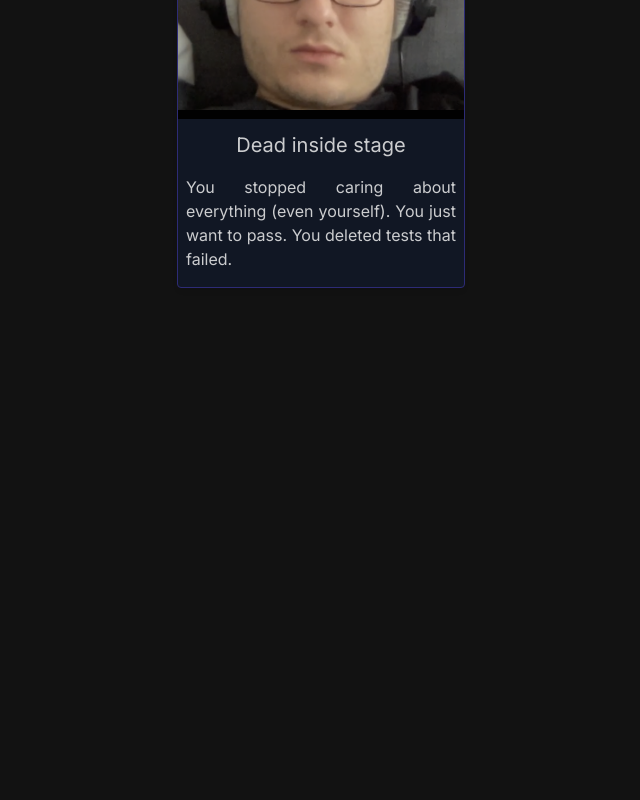
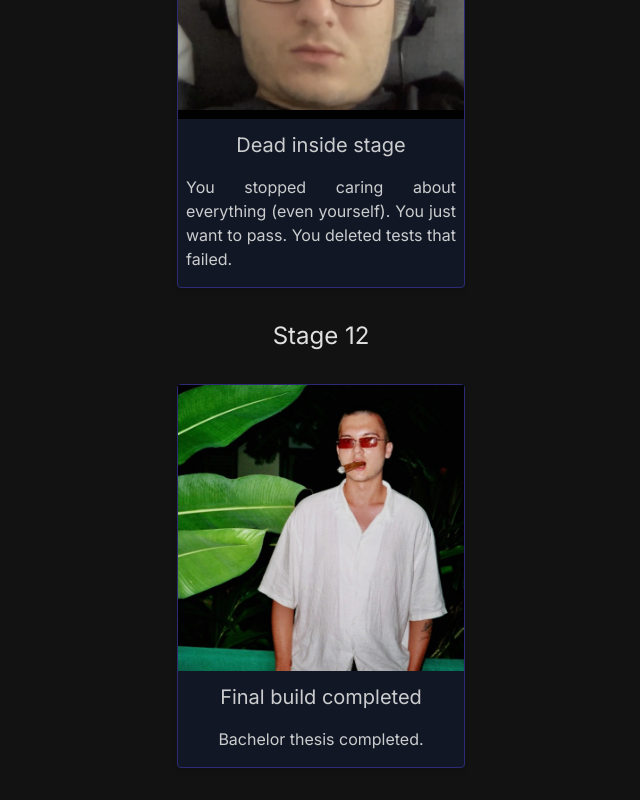
Before and after one commit to deisert/StagesOfCoding, a Nuxt app: page /coding-journey in a window 1280 px wide. Shown: the part 5119-5919 px from the top of the page, without its empty margins (319-959 px from the left). Before the commit the page ends 5439 px from the top, so only its background shows below. Built offline with nearby package versions, Linux system fonts and the light colour scheme.

Commit message:
Added final stage and image

```diff
--- a/pages/coding-journey.vue
+++ b/pages/coding-journey.vue
@@ -65,6 +65,11 @@
              card-headline="Dead inside stage"
              card-text="You stopped caring about everything (even yourself). You just want to pass. You deleted tests that failed."/>
 
+      <Stage stage-number="12"
+             img-src="Stage_12.png"
+             card-headline="Final build completed"
+             card-text="Bachelor thesis completed."/>
+
     </div>
   </div>
 </template>
```
Also changed, not shown: static/Stage_12.png (added).
